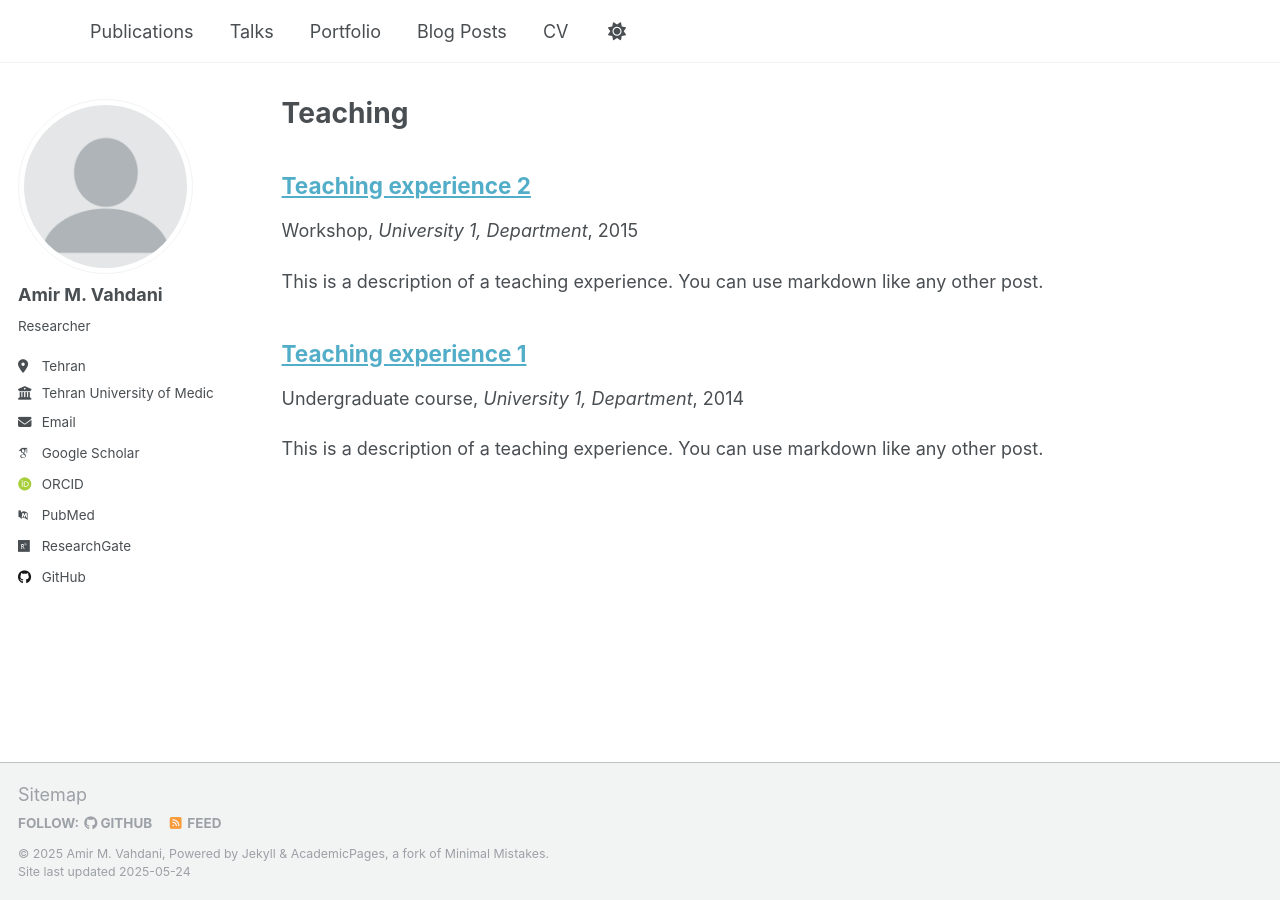
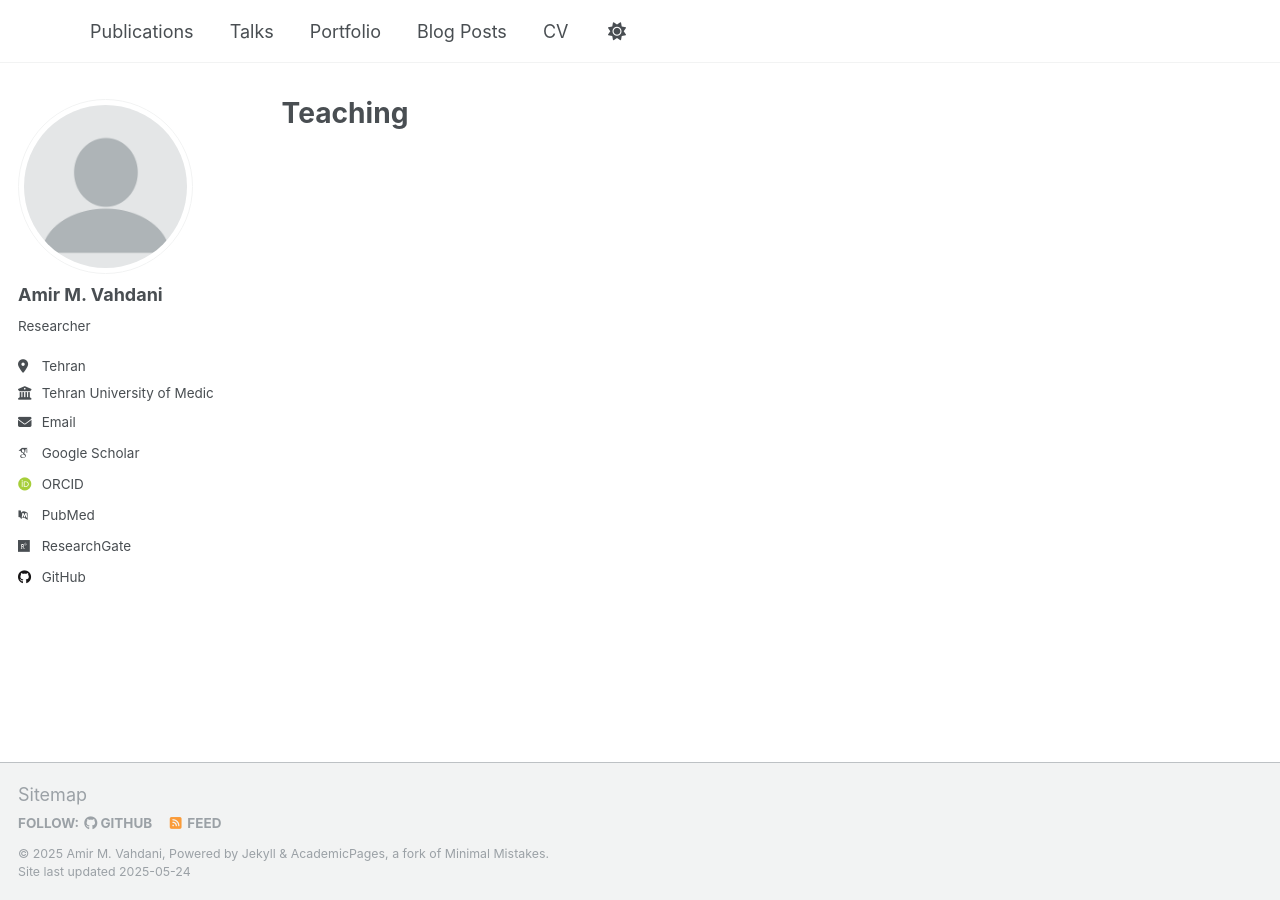
Before and after one commit to AmirV97/amirv97.github.io, a Jekyll site: the page built from _pages/teaching.html, in a window 1280 px wide. Built offline with Jekyll 4.4.1, drawn with Linux system fonts in a browser that asks for light colours; some web fonts are replaced.

Commit message:
OLS properties.

```diff
--- a/_teaching/2014-spring-teaching-1.md
+++ /dev/null
@@ -1,20 +0,0 @@
----
-title: "Teaching experience 1"
-collection: teaching
-type: "Undergraduate course"
-permalink: /teaching/2014-spring-teaching-1
-venue: "University 1, Department"
-date: 2014-01-01
-location: "City, Country"
----
-
-This is a description of a teaching experience. You can use markdown like any other post.
-
-Heading 1
-======
-
-Heading 2
-======
-
-Heading 3
-======
--- a/_teaching/2015-spring-teaching-2.md
+++ /dev/null
@@ -1,20 +0,0 @@
----
-title: "Teaching experience 2"
-collection: teaching
-type: "Workshop"
-permalink: /teaching/2015-spring-teaching-1
-venue: "University 1, Department"
-date: 2015-01-01
-location: "City, Country"
----
-
-This is a description of a teaching experience. You can use markdown like any other post.
-
-Heading 1
-======
-
-Heading 2
-======
-
-Heading 3
-======
```
Also changed, not shown: _posts/The many faces of linear regression.md (+8 -0 lines).
